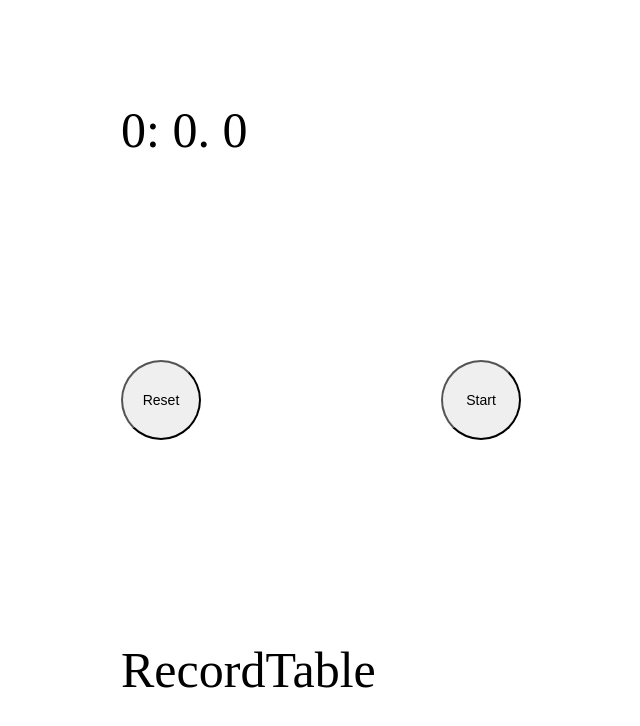
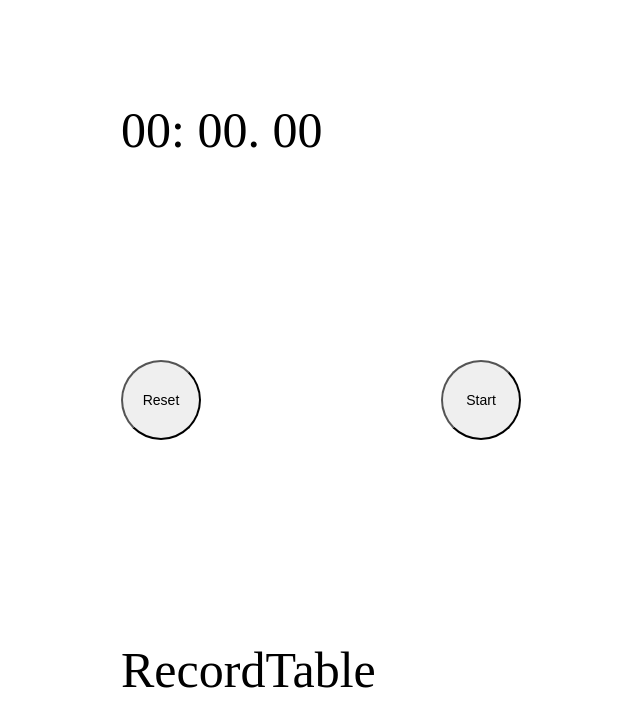
Before and after one commit to marco0212/stopwatch, a React (Create React App) app: page / in a window 1280 px wide. Shown: the top 726 px of the page, without its empty margins (319-959 px from the left). Built offline with nearby package versions, Linux system fonts and the light colour scheme.

Commit message:
Fix convertToTime function

```diff
--- a/src/function.js
+++ b/src/function.js
@@ -4,6 +4,11 @@ function convertToTime(time) {
     second = Math.floor((time / 100) % limit),
     minute = Math.floor((time / 100 / limit) % limit),
     hour = Math.floor(time / 100 / limit / limit);
+
+  if (second < 10) second = "0" + second.toString();
+  if (minute < 10) minute = "0" + minute.toString();
+  if (milisec < 10) milisec = "0" + milisec.toString();
+
   if (!hour) return `${minute}: ${second}. ${milisec}`;
   return `${hour}: ${minute}: ${second}. ${milisec}`;
 }
```
